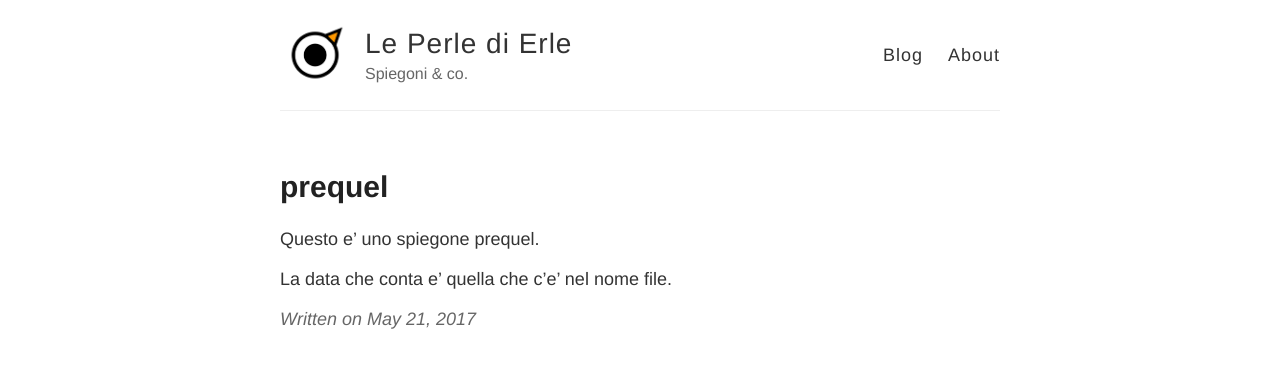
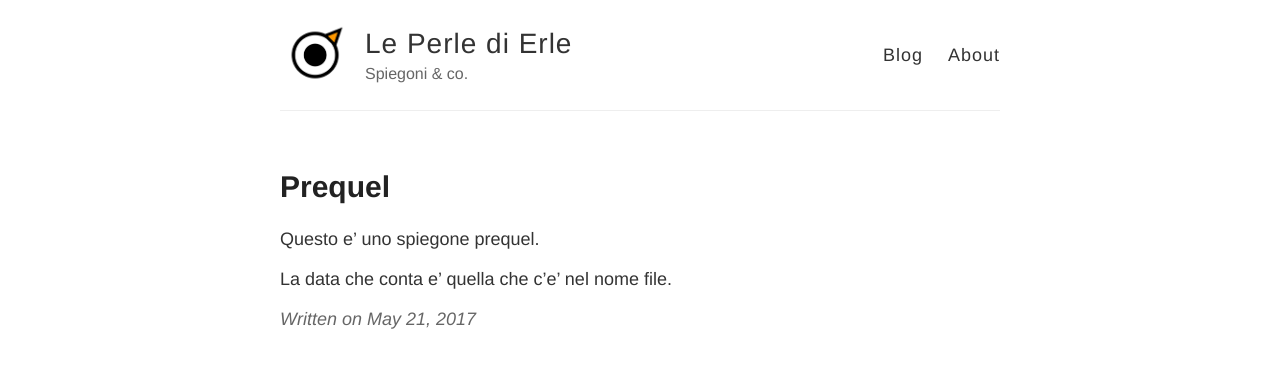
Before and after one commit to JackGiuliari/leperledierle, a Jekyll site: the page built from _posts/2017-05-21-Prequel.md, in a window 1280 px wide. Shown: the top 365 px of the page. Built offline with Jekyll 4.4.1, drawn with Linux system fonts in a browser that asks for light colours.

```diff
--- a/_posts/2017-05-21-Prequel.md
+++ b/_posts/2017-05-21-Prequel.md
@@ -1,6 +1,6 @@
 ---
 layout: post
-title: prequel
+title: Prequel
 ---
 
 Questo e' uno spiegone prequel.
```
